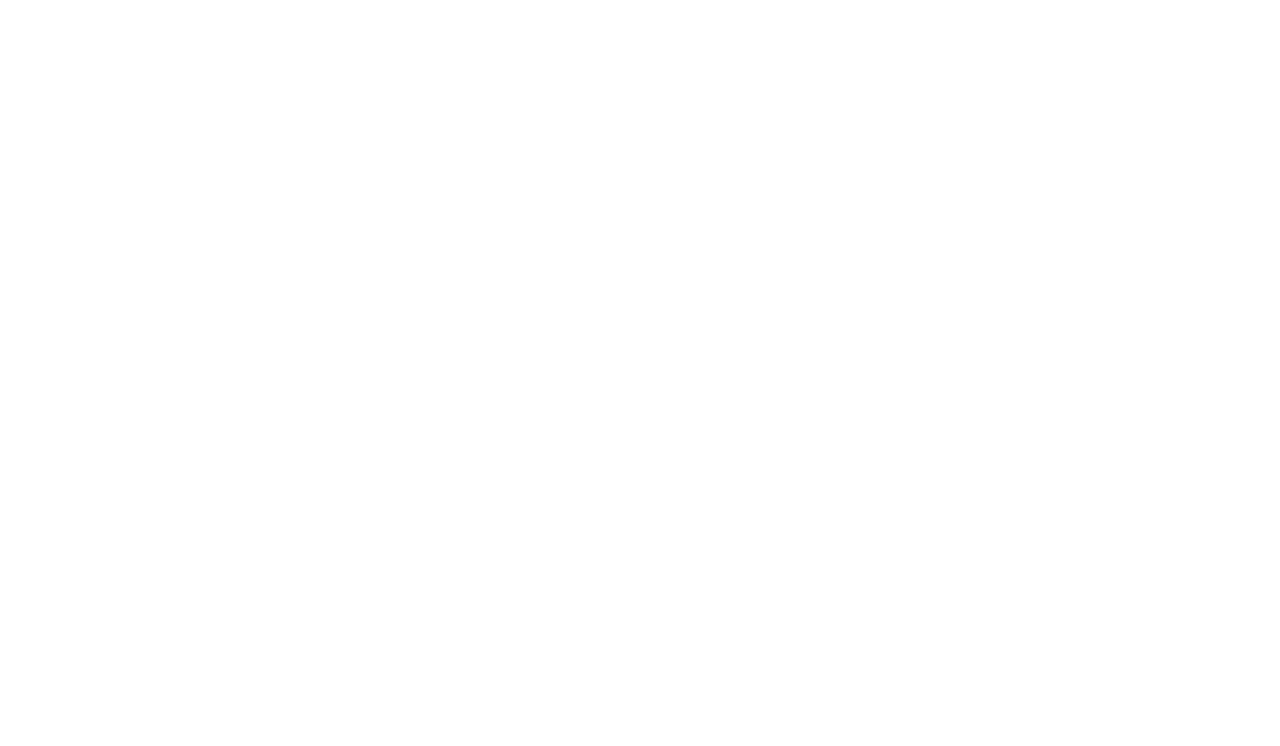
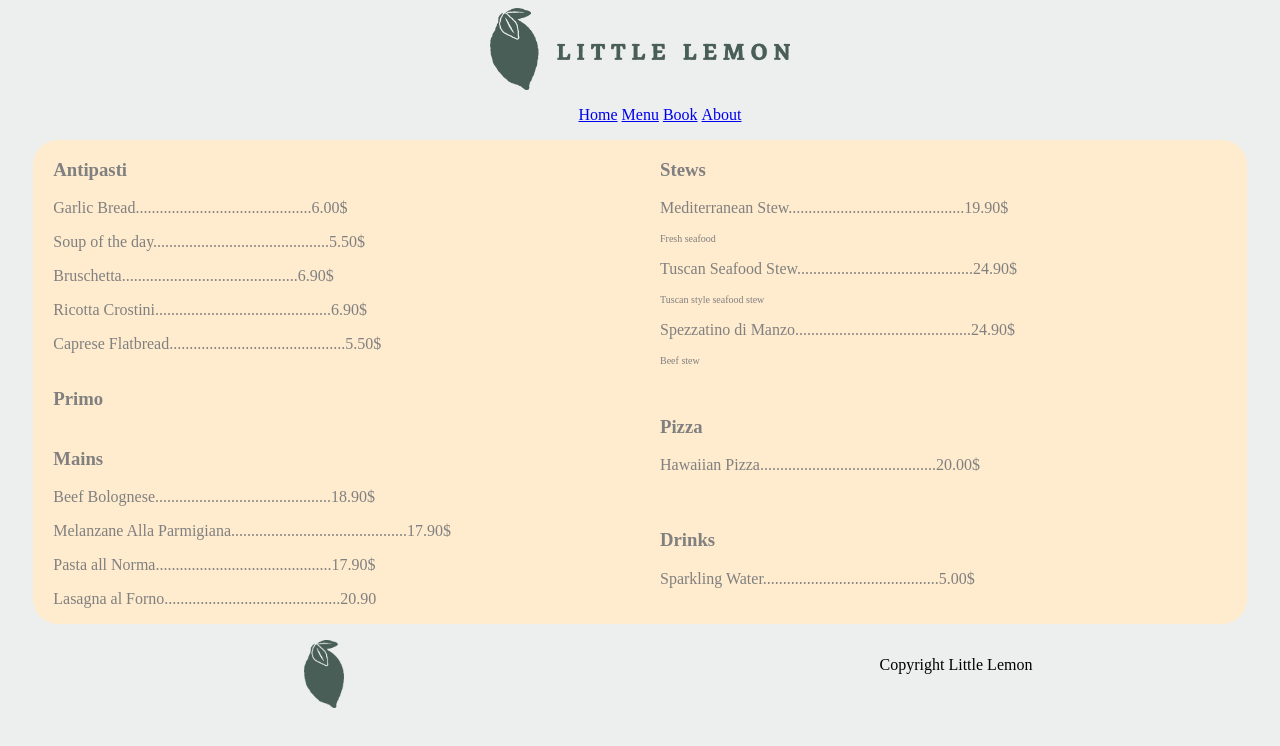
Before and after one commit to kynapy/littlelemon, a plain HTML site: page menu.html in a window 1280 px wide. Drawn offline with Linux system fonts and the light colour scheme.

Commit message:
Add items in menu

```diff
--- a/css/styles.css
+++ b/css/styles.css
@@ -1,3 +1,68 @@
-* {
-    border-bottom: 100px;
+body {
+    background-color: #EDEFEE;
 }
+
+h1 {
+    font-size: 3rem;
+}
+
+h2 {
+    font-size: 2rem;
+}
+
+header > img {
+    display: block;
+    margin-left: auto;
+    margin-right: auto;
+}
+
+nav ul {
+    list-style: none;
+    text-align: center;
+}
+
+nav li {
+    display: inline-block;
+}
+
+section {
+    display: flex;
+}
+
+#home article {
+    flex: 1;
+    margin-bottom: 1rem;
+    margin-left: 5%;
+    margin-right: 5%;
+}
+
+footer {
+    display: flex;
+    text-align: center;
+}
+
+footer div {
+    flex: 1;
+}
+
+main {
+    margin-bottom: 1rem;
+}
+
+#menu {
+    margin-right: 2%;
+    margin-left: 2%;
+    background-color: blanchedalmond;
+    border-radius: 25px;
+}
+
+#menu article {
+    flex: 1;
+    color: grey;
+    margin-left: 20px;
+    display: grid;
+}
+
+#menu .desc {
+    font-size: x-small;
+}
--- a/menu.html
+++ b/menu.html
@@ -0,0 +1,75 @@
+<!DOCTYPE html>
+<html lang="en">
+<head>
+    <meta charset="utf-8" />
+    <meta name="viewport" content="width=device-width, initial-scale=1.0" />
+
+    <meta name="author" content="Kiyan"/>
+    <meta name="title" content="Little Lemon Website" />
+    <link rel="stylesheet" href="css/styles.css"/>
+</head>
+<body>
+    <header>
+        <img src="public/Asset 14@4x.png" width="300px" alt="Logo for Little Lemon" />
+    </header>
+    <nav>
+        <ul>
+            <li><a href="index.html">Home</a></li>
+            <li><a href="menu.html">Menu</a></li>
+            <li><a href="book.html">Book</a></li>
+            <li><a href="about.html">About</a></li>
+        </ul>
+    </nav>
+    <main>
+        <section id="menu">
+            <article>
+                <div>
+                    <h3>Antipasti</h3>
+                    <p>Garlic Bread............................................6.00$</p>
+                    <p>Soup of the day............................................5.50$</p>
+                    <p>Bruschetta............................................6.90$</p>
+                    <p>Ricotta Crostini............................................6.90$</p>
+                    <p>Caprese Flatbread............................................5.50$</p>
+                </div>
+                <div>
+                    <h3>Primo</h3>
+                </div>
+                <div>
+                    <h3>Mains</h3>
+                    <p>Beef Bolognese............................................18.90$</p>
+                    <p>Melanzane Alla Parmigiana............................................17.90$</p>
+                    <p>Pasta all Norma............................................17.90$</p>
+                    <p>Lasagna al Forno............................................20.90</p>
+                </div>
+            </article>
+            <article>
+                <div>
+                    <h3>Stews</h3>
+                    <p>Mediterranean Stew............................................19.90$</p>
+                    <p class="desc">Fresh seafood</p>
+                    <p>Tuscan Seafood Stew............................................24.90$</p>
+                    <p class="desc">Tuscan style seafood stew</p>
+                    <p>Spezzatino di Manzo............................................24.90$</p>
+                    <p class="desc">Beef stew</p>
+                </div>
+                <div>
+                    <h3>Pizza</h3>
+                    <p>Hawaiian Pizza............................................20.00$</p>
+                </div>
+                <div>
+                    <h3>Drinks</h3>
+                    <p>Sparkling Water............................................5.00$</p>
+                </div>
+            </article>
+        </section>
+    </main>
+    <footer>
+        <div>
+            <img src="public/Asset 7@4x.png" width="40px" alt="Small logo of Little Lemon">
+        </div>
+        <div>
+            <p>Copyright Little Lemon</p>
+        </div>
+    </footer>
+</body>
+</html>
```
Also changed, not shown: about.html (+30 -0 lines), book.html (+30 -0 lines), index.html (+14 -3 lines).
